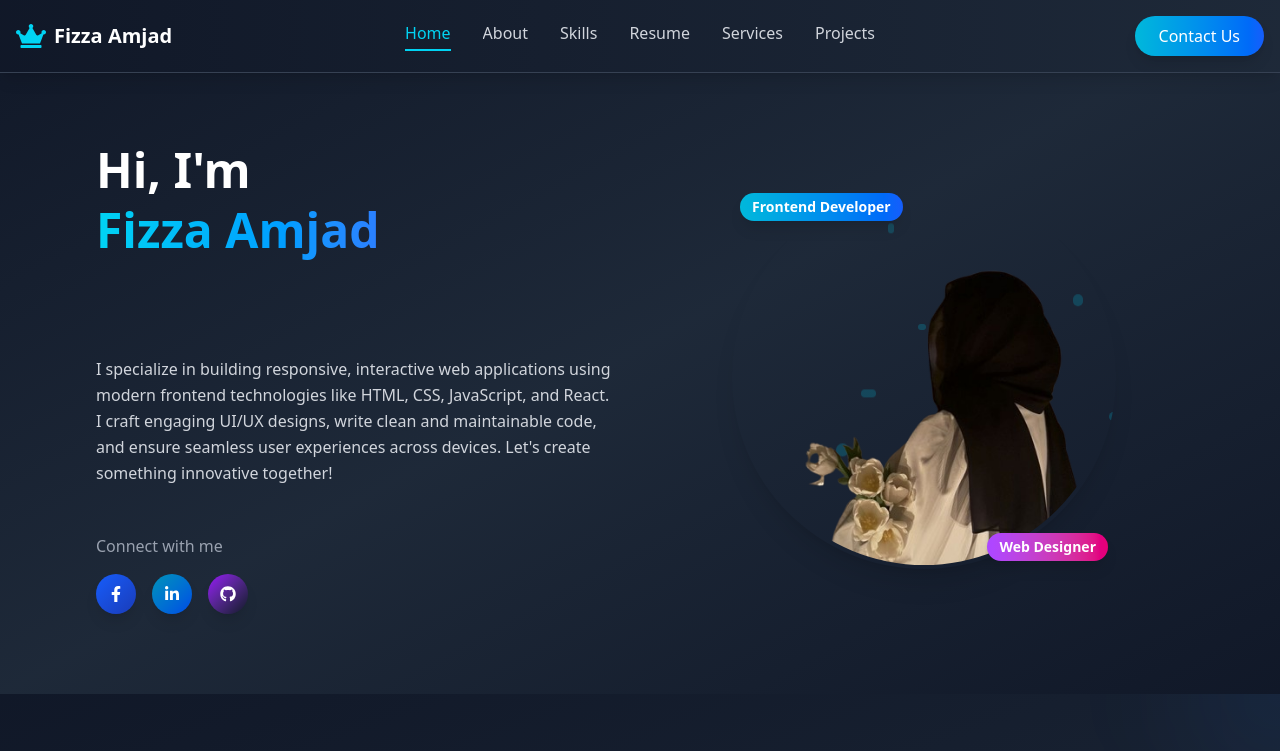
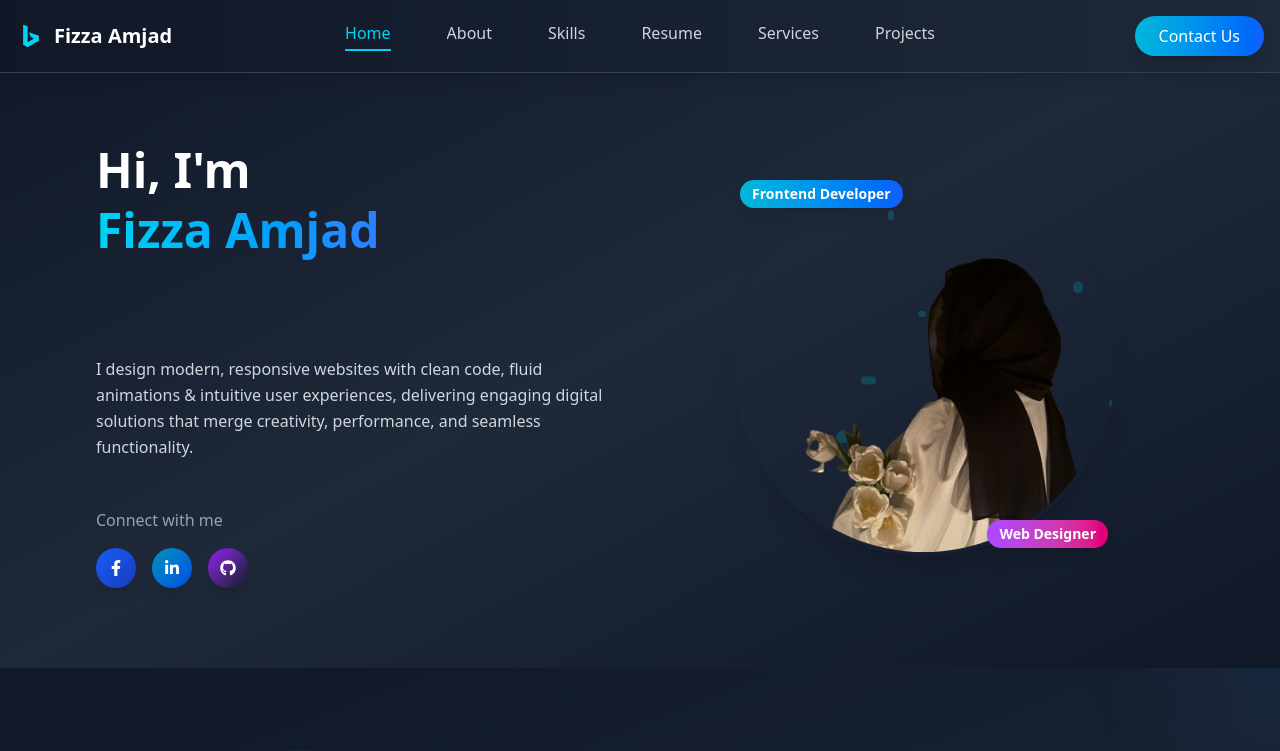
Before and after one commit to Fizza-A786/Fizza-Portfolio, a React (Vite) app: page / in a window 1280 px wide. Shown: the top 751 px of the page. Built offline with nearby package versions, Linux system fonts and the light colour scheme.

Commit message:
update herosection and navbar

```diff
--- a/src/component/HeroSection.jsx
+++ b/src/component/HeroSection.jsx
@@ -44,7 +44,7 @@ const HeroSection = () => {
     <Fragment>
       <section
         id="home"
-        className="relative overflow-hidden bg-gradient-to-br from-gray-900 via-gray-800 to-gray-900 py-20 "
+        className="relative overflow-hidden w-full bg-gradient-to-br from-gray-900 via-gray-800 to-gray-900 py-20 "
       >
         <div className="container mx-auto px-6 md:px-12 lg:px-24 mt-15">
           {/* === Layout reversed on mobile === */}
@@ -91,7 +91,7 @@ const HeroSection = () => {
                 data-aos="zoom-in-up"
                 data-aos-delay="600"
               >
-                I specialize in building responsive, interactive web applications using modern frontend technologies like HTML, CSS, JavaScript, and React. I craft engaging UI/UX designs, write clean and maintainable code, and ensure seamless user experiences across devices. Let's create something innovative together!
+                I design modern, responsive websites with clean code, fluid animations & intuitive user experiences, delivering engaging digital solutions that merge creativity, performance, and seamless functionality.
               </p>
 
               <div className="pt-4" data-aos="fade-up" data-aos-delay="800">
--- a/src/component/Navbar.jsx
+++ b/src/component/Navbar.jsx
@@ -3,6 +3,7 @@ import { IoMdMenu } from "react-icons/io";
 import { IoCloseSharp } from "react-icons/io5";
 import { IoLogoBuffer } from "react-icons/io5";
 import { FaCrown} from "react-icons/fa";
+import { BiLogoBing } from "react-icons/bi";
 
 
 
@@ -21,7 +22,7 @@ const Navbar = () => {
 
   return (
     <Fragment>
-      <nav className="flex items-center justify-between fixed bg-gradient-to-r from-gray-900 to-gray-800 p-4 w-full top-0 z-50 shadow-lg border-b border-gray-700">
+      <nav className="flex items-center justify-between fixed bg-gradient-to-r from-gray-900 to-gray-800 p-4 w-full top-0 z-50 shadow-lg border-b border-gray-700 max-auto px-6:">
         {/* Logo on left */}
         <div className="w-1/4 flex justify-start items-center">
           <div
@@ -31,7 +32,7 @@ const Navbar = () => {
               setActiveLink("home");
             }}
           >
-            <FaCrown  className="text-cyan-400 text-3xl mr-2 group-hover:text-cyan-300 transition-all duration-500 hover:rotate-360" />
+            <BiLogoBing  className="text-cyan-400 text-3xl mr-2 group-hover:text-cyan-300 transition-all duration-500 hover:rotate-360" />
             <span className="text-white font-bold text-xl hidden sm:block group-hover:text-cyan-300 transition-colors duration-300">
               Fizza Amjad
             </span>
@@ -54,7 +55,7 @@ const Navbar = () => {
 
         {/* Desktop menu - centered */}
         <div className="hidden lg:flex justify-center items-center flex-1">
-          <ul className="flex justify-center items-center gap-8">
+          <ul className="flex justify-center items-center gap-14">
             {["Home", "About", "Skills", "Resume", "Services", "Projects"].map((item, index) => {
               const lowercaseItem = item.toLowerCase();
               return (
```
